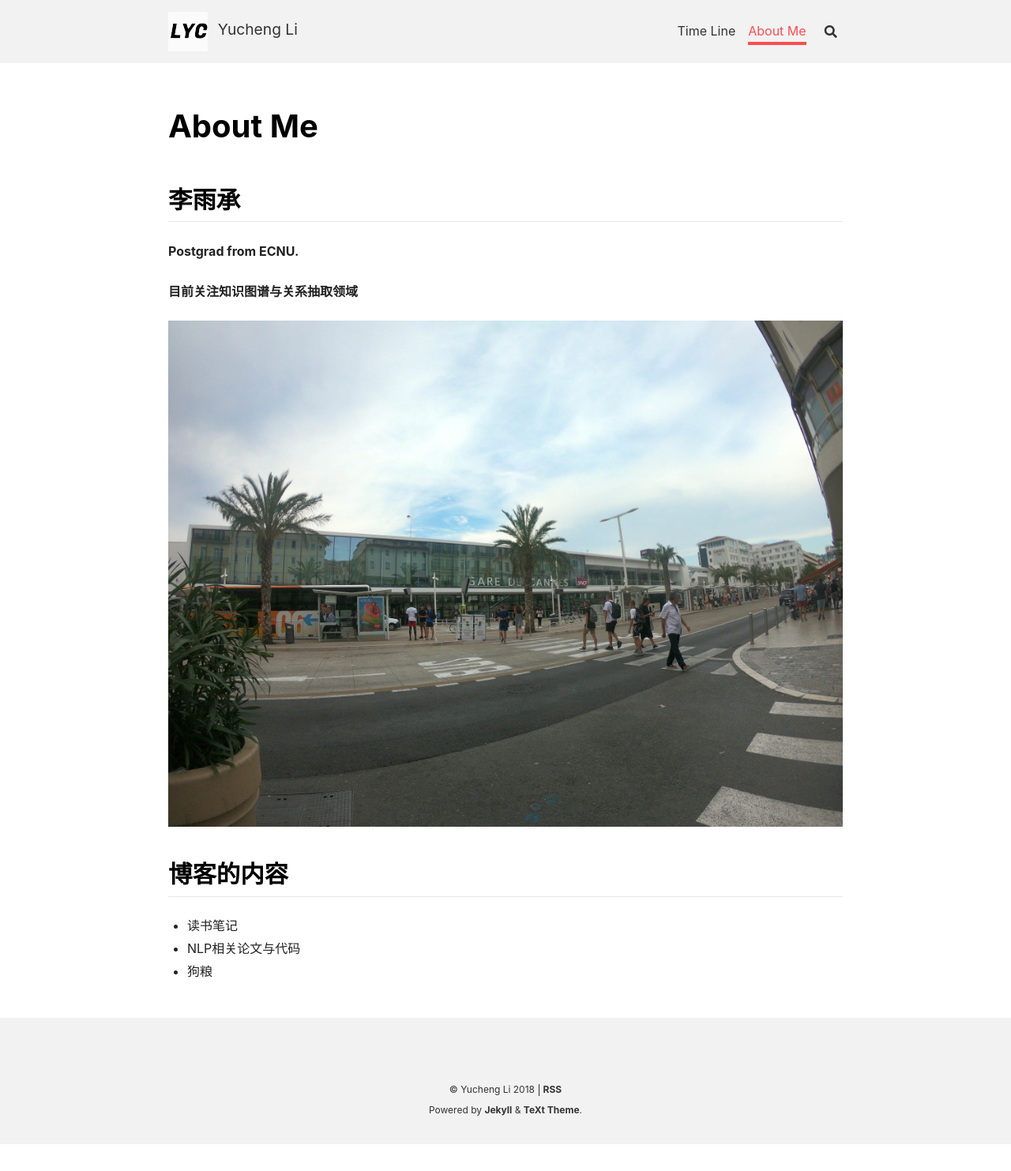
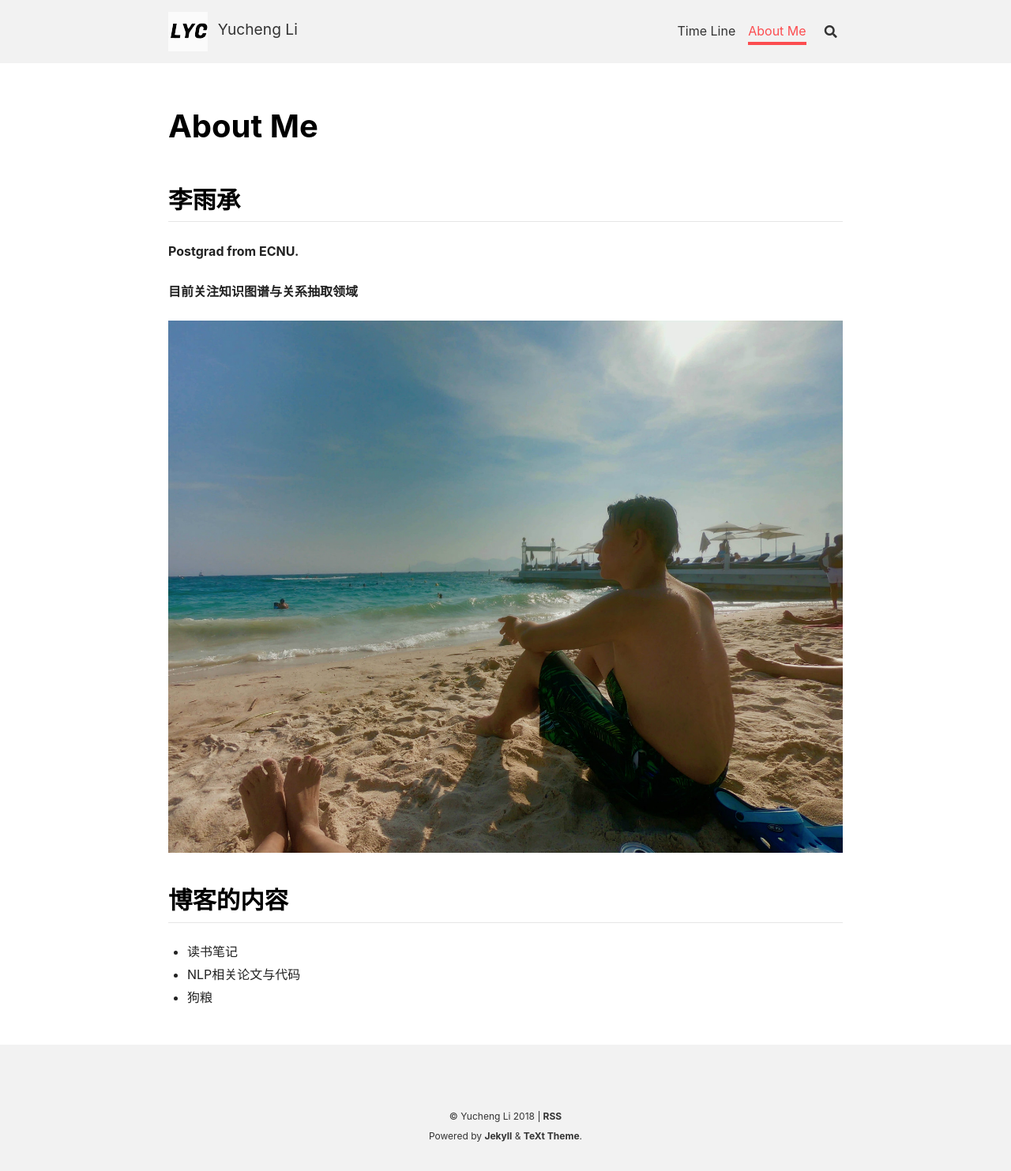
Before and after one commit to nine09/nine09.github.io, a Jekyll site: the page built from aboutme.md, in a window 1280 px wide. Shown: the whole page at 79% size. Built offline with Jekyll 4.4.1, drawn with Linux system fonts in a browser that asks for light colours; nearby versions of some CDN libraries; comment, search, counter and statistics services are not loaded; before the commit the page ends 1449 px from its top, so only the background shows below that.

Commit message:
Update aboutme.md

```diff
--- a/aboutme.md
+++ b/aboutme.md
@@ -15,7 +15,7 @@ key: page-about
 
 **目前关注知识图谱与关系抽取领域**
 
-![摄于法国戛纳](/assets/images/my_pic/Cannes_1.jpg)
+![摄于法国戛纳](/assets/images/my_pic/Cannes_2.jpg)
 
 
 ## 博客的内容
```
